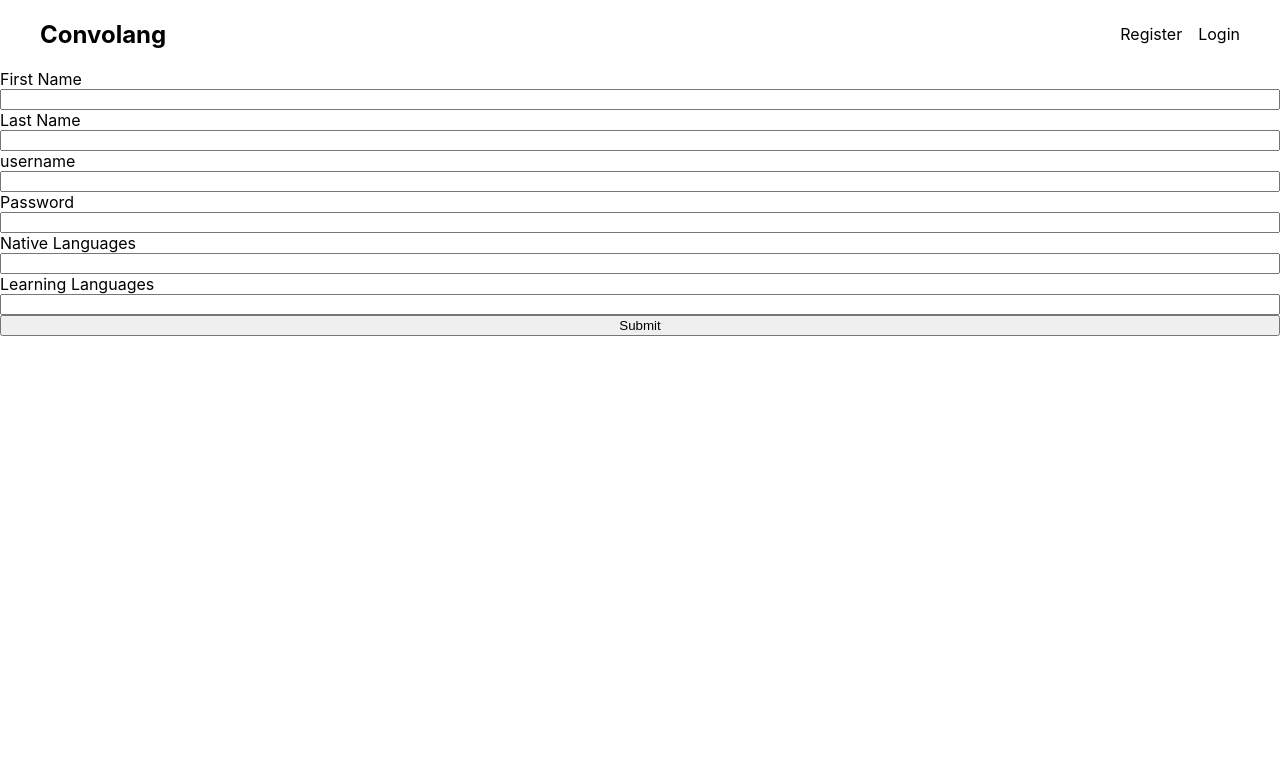
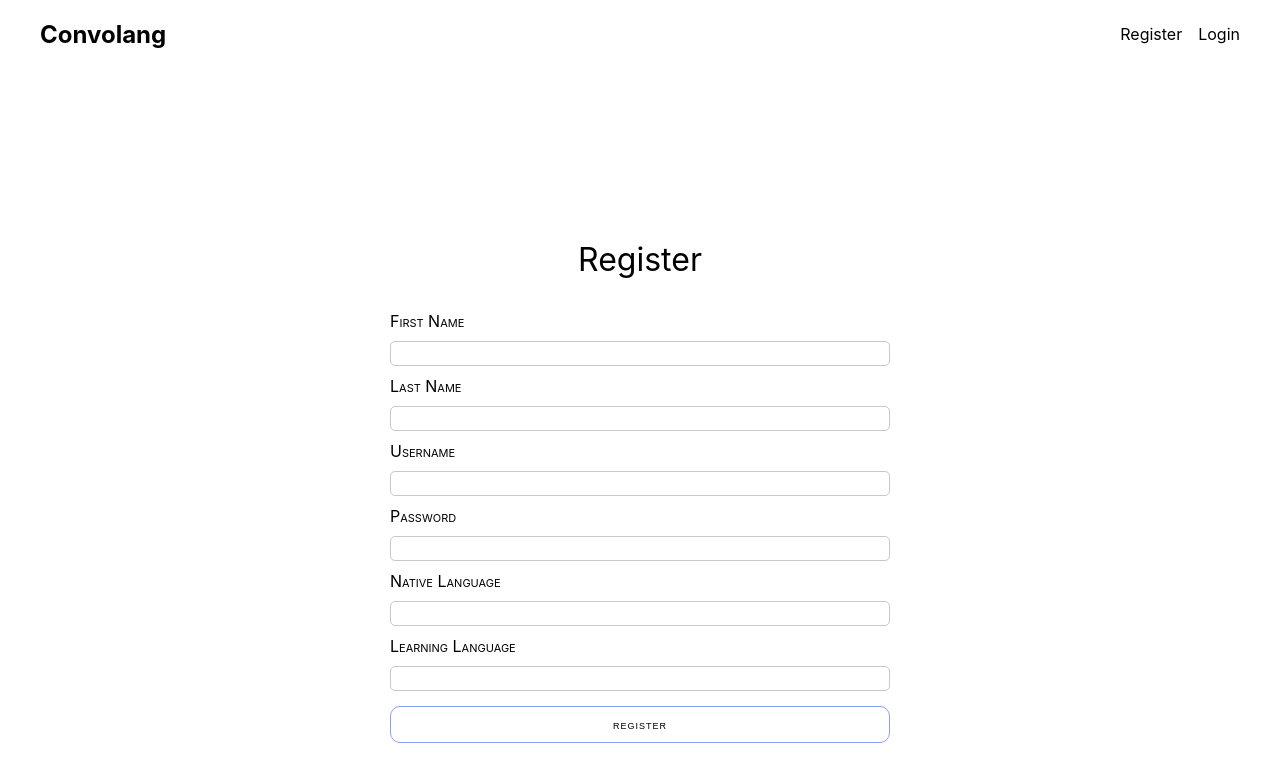
Before and after one commit to edakhmetov/convolang-project, a Next.js app in the folder client/: page /register in a window 1280 px wide. Shown: the top 782 px of the page. Built offline with nearby package versions, Linux system fonts and the light colour scheme.

Commit message:
added styles to home, login and register pages

```diff
--- a/client/components/RegistrationForm.js
+++ b/client/components/RegistrationForm.js
@@ -2,7 +2,7 @@
 import { useState, useContext, useEffect } from 'react';
 import apiService from '../lib/api/apiService';
 import { AuthContext } from '../lib/context/authContext';
-import formStyles from '../styles/Form.module.css'
+import styles from '../styles/Form.module.css'
 
 
 const initialState = {
@@ -41,23 +41,84 @@
   }
 
   return (
-    <div className='form-container'>
-      <form className={formStyles.form} onSubmit={register}>
-        <label htmlFor='firstName'>First Name</label>
-        <input type='text' name='firstName' onChange={handleChange} required />
-        <label htmlFor='lastName'>Last Name</label>
-        <input type='text' name='lastName' onChange={handleChange} required />
-        <label htmlFor='username'>username</label>
-        <input type='text' name='username' onChange={handleChange} required />
-        <label htmlFor='password'>Password</label>
-        <input type='password' name='password' onChange={handleChange} required />
-        <label htmlFor='nativeLanguages'>Native Languages</label>
-        <input type='text' name='nativeLanguages' onChange={handleChange} required />
-        <label htmlFor='learningLanguages'>Learning Languages</label>
-        <input type='text' name='learningLanguages' onChange={handleChange} required />
-        <input type='submit' />
-      </form>
-    </div>
+    <form className={styles.form} onSubmit={register}>
+      <h1 className={styles.title}>Register</h1>
+      <label
+        className={styles.label}
+        htmlFor='firstName'
+      >First Name</label>
+      <input
+        className={styles.input}
+        type='text' name='firstName'
+        onChange={handleChange}
+        required
+        autoComplete='off'
+      />
+      <label
+        className={styles.label}
+        htmlFor='lastName'
+      >Last Name</label>
+      <input
+        className={styles.input}
+        type='text'
+        name='lastName'
+        onChange={handleChange}
+        required
+        autoComplete='off'
+      />
+      <label
+        className={styles.label}
+        htmlFor='username'
+      >Username</label>
+      <input
+        className={styles.input}
+        type='text' name='username'
+        onChange={handleChange}
+        required
+        autoComplete='off'
+      />
+      <label
+        className={styles.label}
+        htmlFor='password'
+      >Password</label>
+      <input
+        className={styles.input}
+        type='password'
+        name='password'
+        onChange={handleChange}
+        required
+        autoComplete='off'
+      />
+      <label
+        className={styles.label}
+        htmlFor='nativeLanguages'
+      >Native Language</label>
+      <input
+        className={styles.input}
+        type='text'
+        name='nativeLanguages'
+        onChange={handleChange}
+        required
+        autoComplete='off'
+      />
+      <label
+        className={styles.label}
+        htmlFor='learningLanguages'
+      >Learning Language</label>
+      <input
+        className={styles.input}
+        type='text'
+        name='learningLanguages'
+        onChange={handleChange}
+        required
+        autoComplete='off'
+      />
+      <input
+        className={styles.button}
+        type='submit'
+        value='register'
+      />
+    </form>
   )
 }
 
--- a/client/pages/index.js
+++ b/client/pages/index.js
@@ -30,7 +30,7 @@
                 Sign Up
               </button>
             </Link>
-            <p className={styles.login}>Already have account? <Link href='/login'><div>Login</div></Link></p>
+            <div className={styles.login}>Already have account? <Link href='/login'><div>Login</div></Link></div>
           </div>
         </main>
       }
--- a/client/styles/Form.module.css
+++ b/client/styles/Form.module.css
@@ -1,8 +1,49 @@
 .form {
   display: flex;
   flex-direction: column;
+  margin: 150px auto 0;
+  /* width: 60%; */
+  width: 500px;
 }
 
-.container {
-  display: flex;
+.title {
+  font-weight: 400;
+  text-align: center;
 }
+
+.label {
+  font-variant: small-caps;
+  margin: 10px 0;
+}
+
+.input {
+  height: 25px;
+  border: 1px solid rgb(200, 200, 200);
+  border-radius: 5px;
+  padding-left: 10px;
+}
+
+.input:focus {
+  outline: none;
+  border: 1px solid rgb(138, 159, 250);
+}
+
+.button {
+  font-variant: small-caps;
+  cursor: pointer;
+  letter-spacing: 1px;
+  margin: 15px auto;
+  /* margin-top: 10px; */
+  width: 100%;
+  padding: 10px 0;
+  border: 1px solid rgb(138, 159, 250);
+  border-radius: 10px;
+  background-color: rgb(255, 255, 255);
+  transition: all 0.3s ease;
+}
+
+.button:hover, .button:focus {
+  outline: none;
+  background-color: rgb(138, 159, 250);
+  color: rgb(255, 255, 255);
+}
```
Also changed, not shown: client/components/LoginForm.js (+11 -12 lines), client/styles/Post.module.css (+14 -6 lines).
